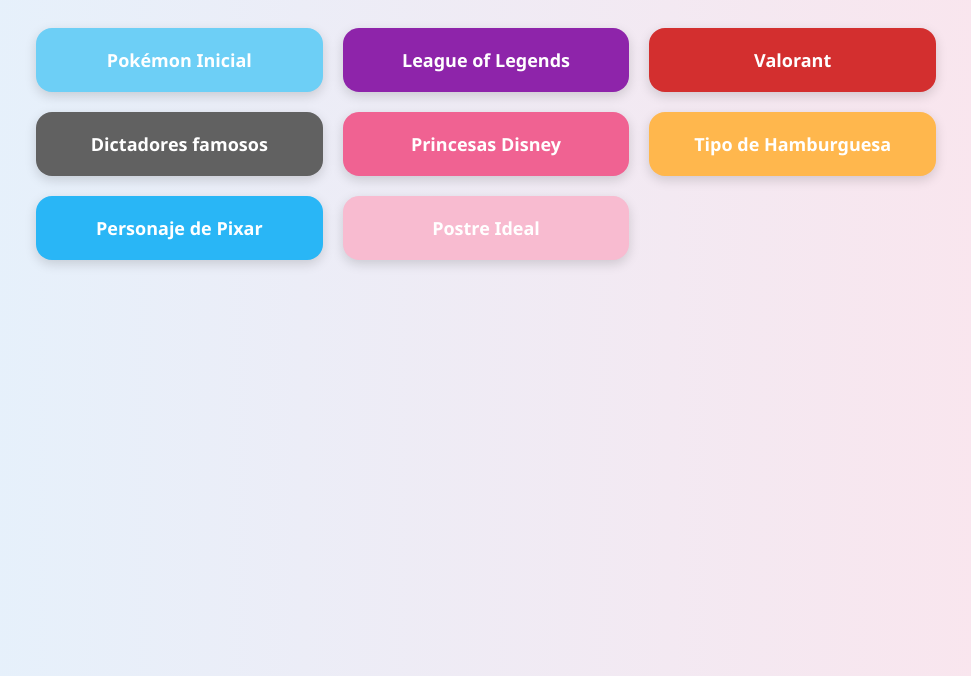
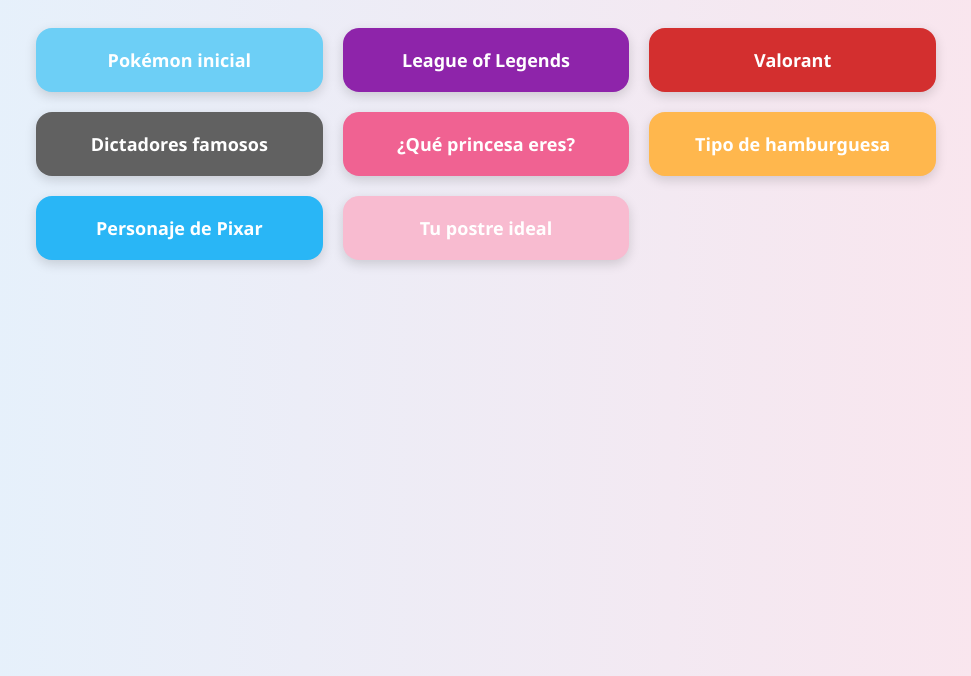
Before and after one commit to Leosss24/test-10-aniversario, a plain HTML site: page index.html in a window 1280 px wide. Shown: the part 124-800 px from the top of the page, without its empty margins (154-1125 px from the left). Drawn offline with Linux system fonts and the light colour scheme.

Commit message:
Update index.html

```diff
--- a/index.html
+++ b/index.html
@@ -58,14 +58,14 @@
   <div class="container">
     <h1>🎯 ¿Qué personaje eres? ¡Descúbrelo!</h1>
     <div class="quiz-grid">
-      <a href="tests/pokemon.html" class="quiz-btn pokemon">Pokémon Inicial</a>
+      <a href="tests/pokemon.html" class="quiz-btn pokemon">Pokémon inicial</a>
       <a href="tests/lol.html" class="quiz-btn lol">League of Legends</a>
       <a href="tests/valorant.html" class="quiz-btn valorant">Valorant</a>
       <a href="tests/dictadores.html" class="quiz-btn dictadores">Dictadores famosos</a>
-      <a href="tests/disney.html" class="quiz-btn disney">Princesas Disney</a>
-      <a href="tests/hamburguesa.html" class="quiz-btn hamburguesa">Tipo de Hamburguesa</a>
+      <a href="tests/disney.html" class="quiz-btn disney">¿Qué princesa eres?</a>
+      <a href="tests/hamburguesa.html" class="quiz-btn hamburguesa">Tipo de hamburguesa</a>
       <a href="tests/pixar.html" class="quiz-btn pixar">Personaje de Pixar</a>
-      <a href="tests/postres.html" class="quiz-btn postres">Postre Ideal</a>
+      <a href="tests/postres.html" class="quiz-btn postres">Tu postre ideal</a>
     </div>
   </div>
 </body>
```
